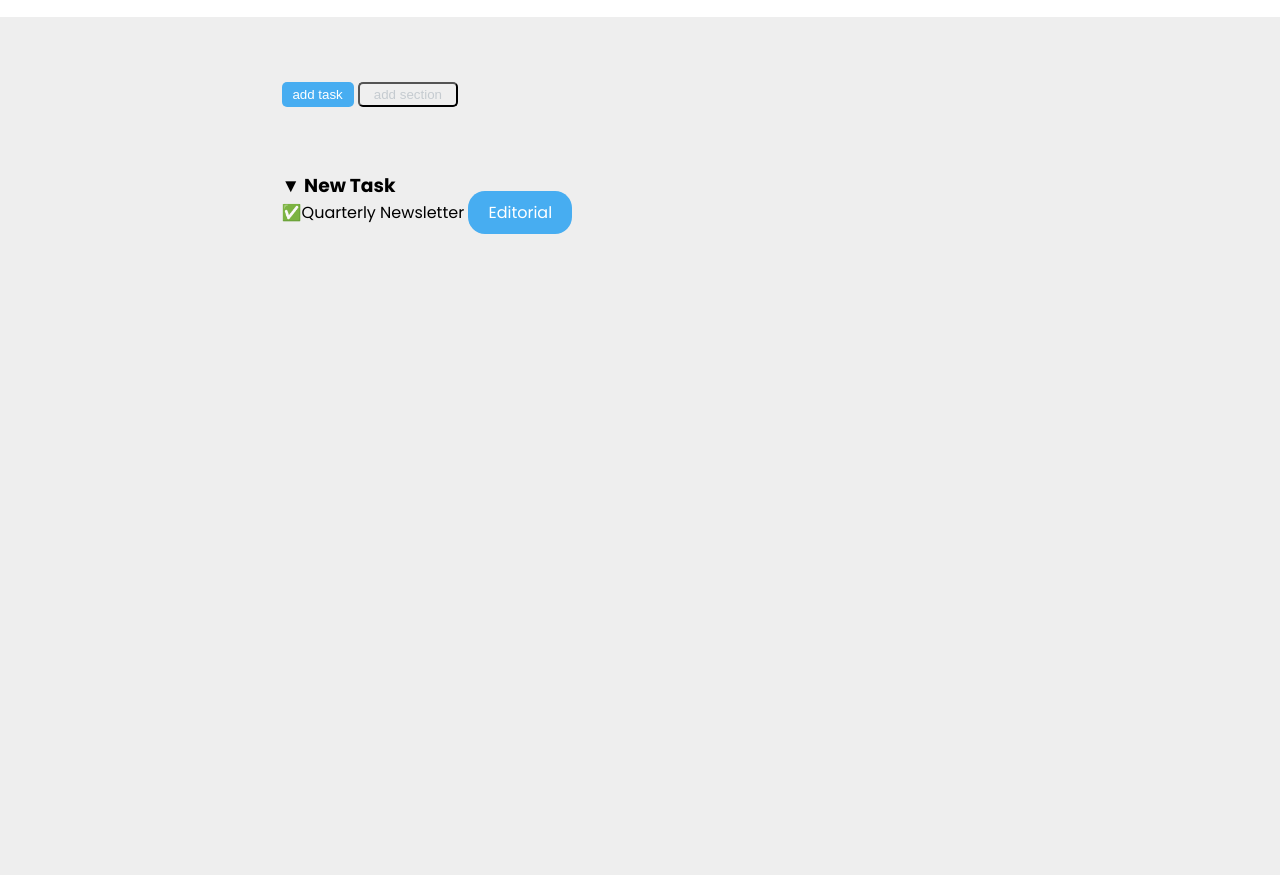
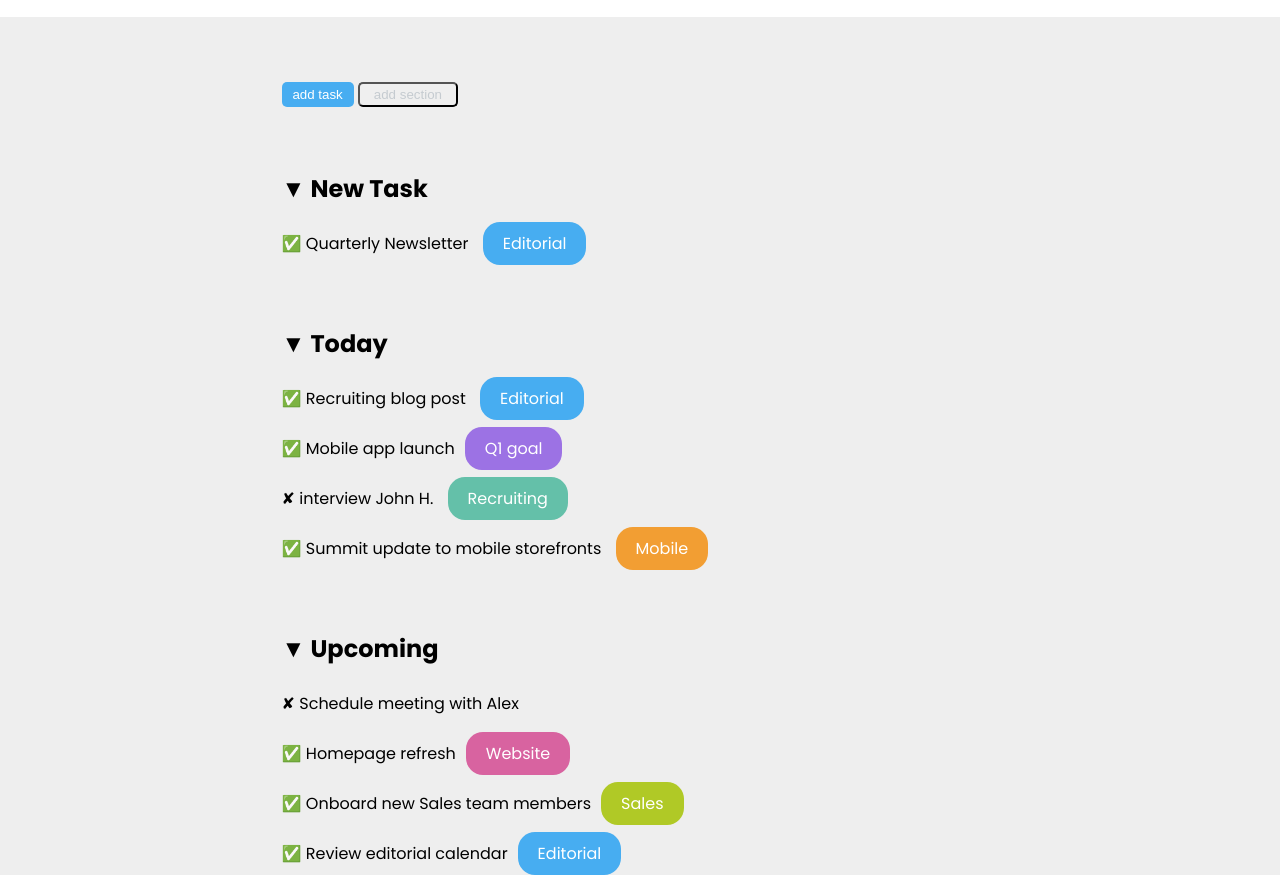
Before and after one commit to Giuseppe-DeFilippo/html-css-toboolist, a plain HTML site: page index.html in a window 1280 px wide. Shown: the part 61-936 px from the top of the page. Before the commit the page ends 800 px from the top, so only its background shows below. Drawn offline with Linux system fonts and the light colour scheme.

Commit message:
addd all badges

```diff
--- a/css/style.css
+++ b/css/style.css
@@ -53,5 +53,57 @@ body {
     border-color: grey;
     border: none;
     color: white;
+    margin-left: 10px;
+}
 
-  }
+.spazio{
+
+    margin-top: 70px;
+
+
+}
+#badge-viola{
+    background-color:#9C72E4 ;
+    padding: 10px 20px;
+    border-radius: 17px;
+    border-color: grey;
+    border: none;
+    color: white;
+    margin-left: 10px;
+}
+#badge-verde{
+    background-color:#64C0A9 ;
+    padding: 10px 20px;
+    border-radius: 17px;
+    border-color: grey;
+    border: none;
+    color: white;
+    margin-left: 10px;
+}
+#badge-arancione{
+    background-color:#F29E33 ;
+    padding: 10px 20px;
+    border-radius: 17px;
+    border-color: grey;
+    border: none;
+    color: white;
+    margin-left: 10px;
+}
+#badge-rosa{
+    background-color:#D863A0 ;
+    padding: 10px 20px;
+    border-radius: 17px;
+    border-color: grey;
+    border: none;
+    color: white;
+    margin-left: 10px;
+}
+#badge-verde-chiaro{
+    background-color:#B0C926;
+    padding: 10px 20px;
+    border-radius: 17px;
+    border-color: grey;
+    border: none;
+    color: white;
+    margin-left: 10px;
+}
--- a/index.html
+++ b/index.html
@@ -22,10 +22,32 @@
         <button class="bt">add task</button>
         <button>add section</button>
     </div>
-    <div class="container">
-       <h3> &#9660; New Task</h3>
-       &#9989;Quarterly Newsletter <span class="badge">Editorial</span>
+    <div  class="container">
+        <section>
+       <h2> &#9660; New Task</h2> <br>
+       &#9989; Quarterly Newsletter <span class="badge">Editorial</span>
+    </section>
+    <section class="spazio">
+        <h2>&#9660; Today</h2> <br>
+        &#9989; Recruiting blog post <span class="badge">Editorial</span>
+        <br><br>
+        &#9989; Mobile app launch<span id="badge-viola">Q1 goal</span>
+        <br><br>
+        &#10008; interview John H. <span id="badge-verde">Recruiting</span>
+        <br><br>
+        &#9989; Summit update to mobile storefronts <span id="badge-arancione">Mobile</span>
+    </section>
+    <section class="spazio">
+        <h2>&#9660; Upcoming</h2> <br>
+        &#10008; Schedule meeting with Alex
+        <br><br>
+        &#9989; Homepage refresh<span id="badge-rosa">Website</span>
+        <br><br>
+        &#9989; Onboard new Sales team members<span id="badge-verde-chiaro">Sales</span>
+        <br><br>
+        &#9989; Review editorial calendar<span class="badge">Editorial</span>
 
+    </section>
     </div>
     </main>
 </body>
```
